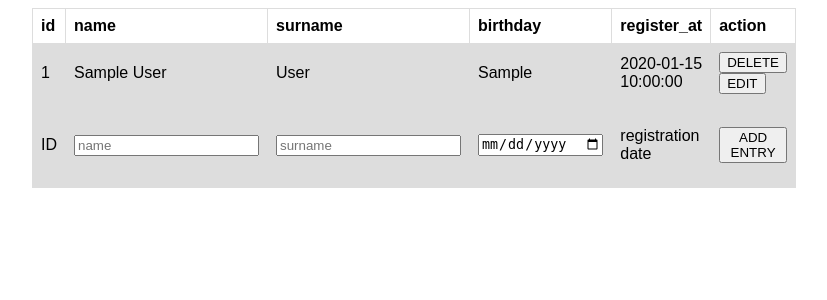
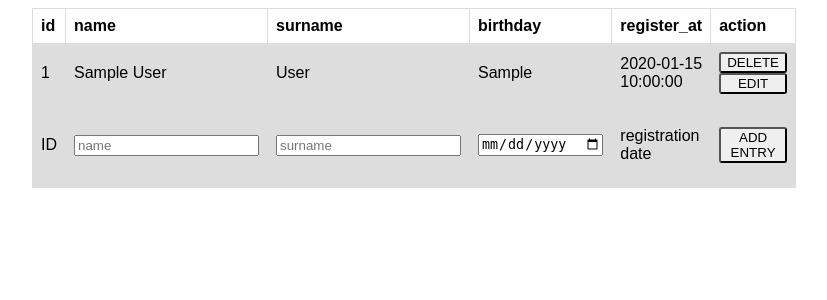
Before and after one commit to GTG4K/ScandiWeb, a PHP site: page / in a window 1280 px wide. Shown: the top 300 px of the page, without its empty margins (226-1053 px from the left). Run offline with PHP 8.4, Linux system fonts and the light colour scheme; tables that the repository leaves empty or names only in its code hold one stand-in row (values such as "Sample post").

Commit message:
button small change

```diff
--- a/davalebebi/davaleba 1/index.php
+++ b/davalebebi/davaleba 1/index.php
@@ -28,6 +28,11 @@
 
     tr:nth-child(even) {
     background-color: #dddddd;
+    }
+
+    button{
+      border-radius: 3px;
+      width: 100%;
     }
 
     </style>
```
